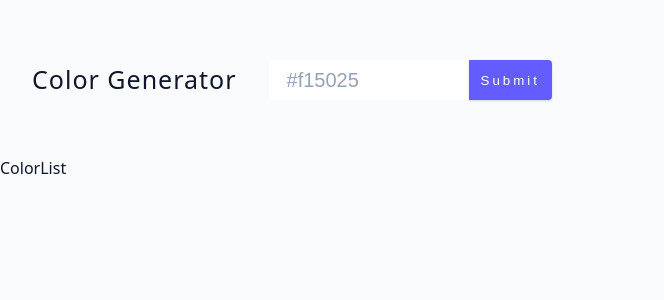
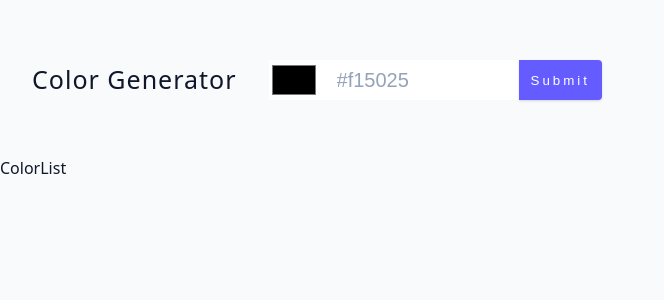
Before and after one commit to UAK002/Fundamental-projects-09-Color-Generator, a React (Vite) app: page / in a window 1280 px wide. Shown: the top 300 px of the page, without its empty margins (0-664 px from the left). Built offline with nearby package versions, Linux system fonts and the light colour scheme; the HTML template or start-up script is replaced by a standard one.

Commit message:
224. Color Generator - HTML Color Input

```diff
--- a/src/Form.jsx
+++ b/src/Form.jsx
@@ -9,6 +9,11 @@ const Form = () => {
     <section className="container">
       <h4>color generator</h4>
       <form className="color-form" onSubmit={handleSubmit}>
+        <input
+          type="color"
+          value={color}
+          onChange={(e) => setColor(e.target.value)}
+        />
         <input
           type="text"
           value={color}
```
